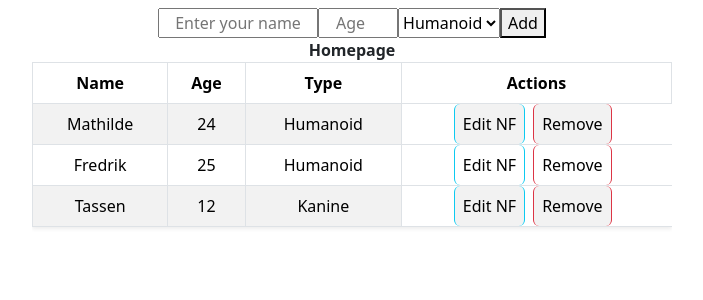
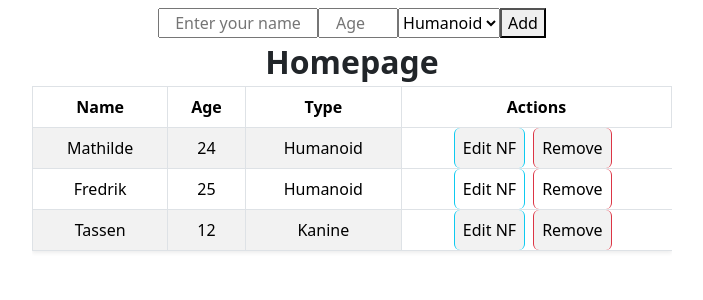
Before and after one commit to swhipz/butikk, a React (Create React App) app in the folder crud_one/crud_one/: page / in a window 1280 px wide. Shown: the top 300 px of the page, without its empty margins (288-991 px from the left). Built offline with nearby package versions, Linux system fonts and the light colour scheme.

Commit message:
router good, continuing on create / add

```diff
--- a/crud_one/crud_one/src/App.js
+++ b/crud_one/crud_one/src/App.js
@@ -33,7 +33,7 @@ function App() {
           <Router>
             <Routes>
               <Route path="/" element={<Home />} />
-              <Route path="/create" element={<Create />}/>
+              <Route path="/create" element={<Create />} />
               <Route path="/edit" element={<Edit />} />
             </Routes>
           </Router>
--- a/crud_one/crud_one/src/components/Home.js
+++ b/crud_one/crud_one/src/components/Home.js
@@ -19,8 +19,8 @@ const Home = () => {
         localStorage.setItem("Type", type);
     }
     const deleteID = (id) => {
-        let i = emptyArray.map(function(e){return e.id}).indexOf(id);
-        emptyArray.splice(i, 1);
+        let i = array.map(function(e){return e.id}).indexOf(id);
+        array.splice(i, 1);
 
        history("/")
 
@@ -28,7 +28,7 @@ const Home = () => {
 
     return(
         <>
-        <div className="h2-home" style={{fontWeight: "900"}}>Homepage</div>
+        <div className="h2-home" style={{fontWeight: "600", fontSize:"2rem"}}>Homepage</div>
         <Table striped bordered hover responsive className="shadow-sm">
         <thead className="thead-dark">
                     <tr>
```
Also changed, not shown: crud_one/crud_one/src/components/Create.js (+8 -0 lines).
